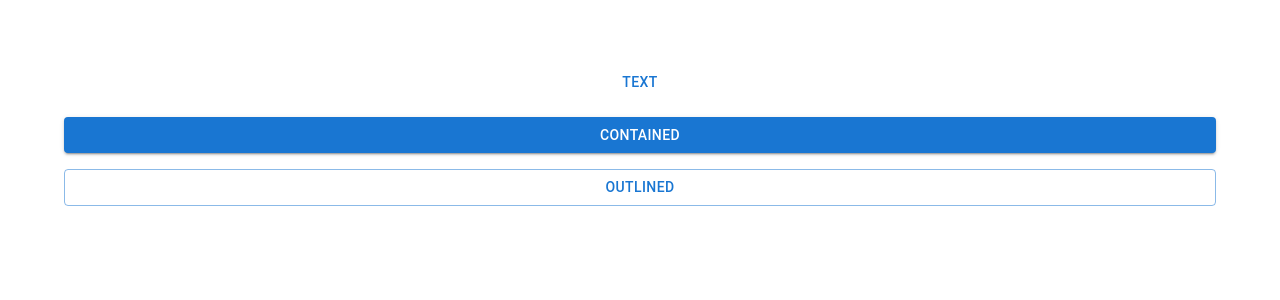
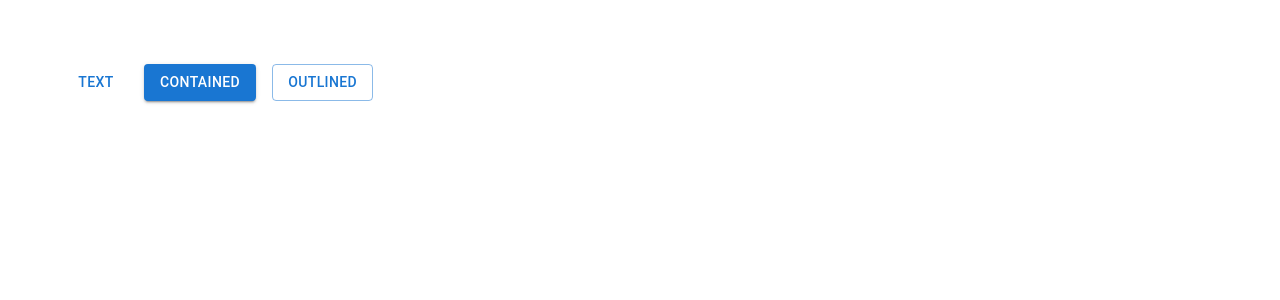
Before and after one commit to ahmetyanik/MUI, a React (Create React App) app in the folder react-mui-demo/: page / in a window 1280 px wide. Shown: the top 300 px of the page. Built offline with nearby package versions, Linux system fonts and the light colour scheme.

Commit message:
direction created

```diff
--- a/react-mui-demo/src/components/MuiButtons.tsx
+++ b/react-mui-demo/src/components/MuiButtons.tsx
@@ -3,7 +3,7 @@ import { Stack, Button } from "@mui/material";
 export const MuiButtons = () => {
   return (
     <div>
-      <Stack spacing={2}>
+      <Stack spacing={2} direction='row'>
         <Button variant="text">Text</Button>
         <Button variant="contained">Contained</Button>
         <Button variant="outlined">Outlined</Button>
```
